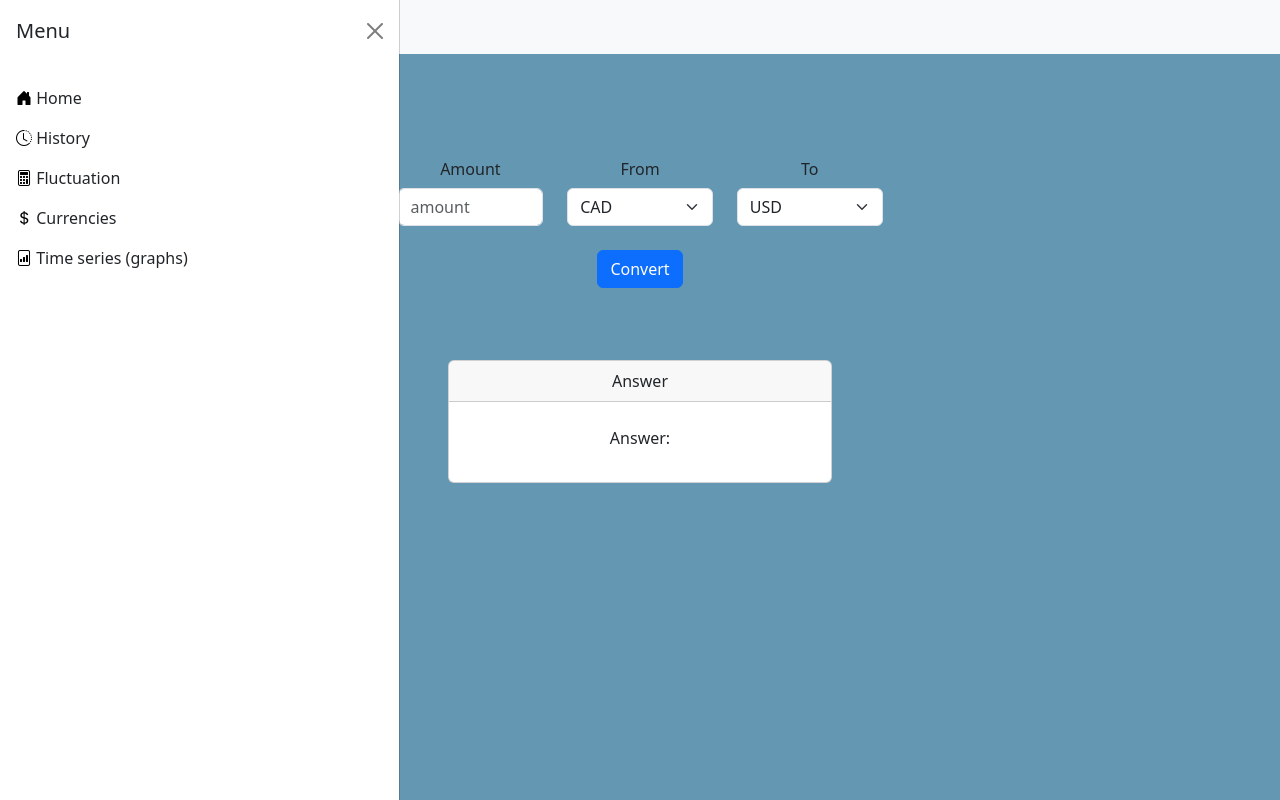
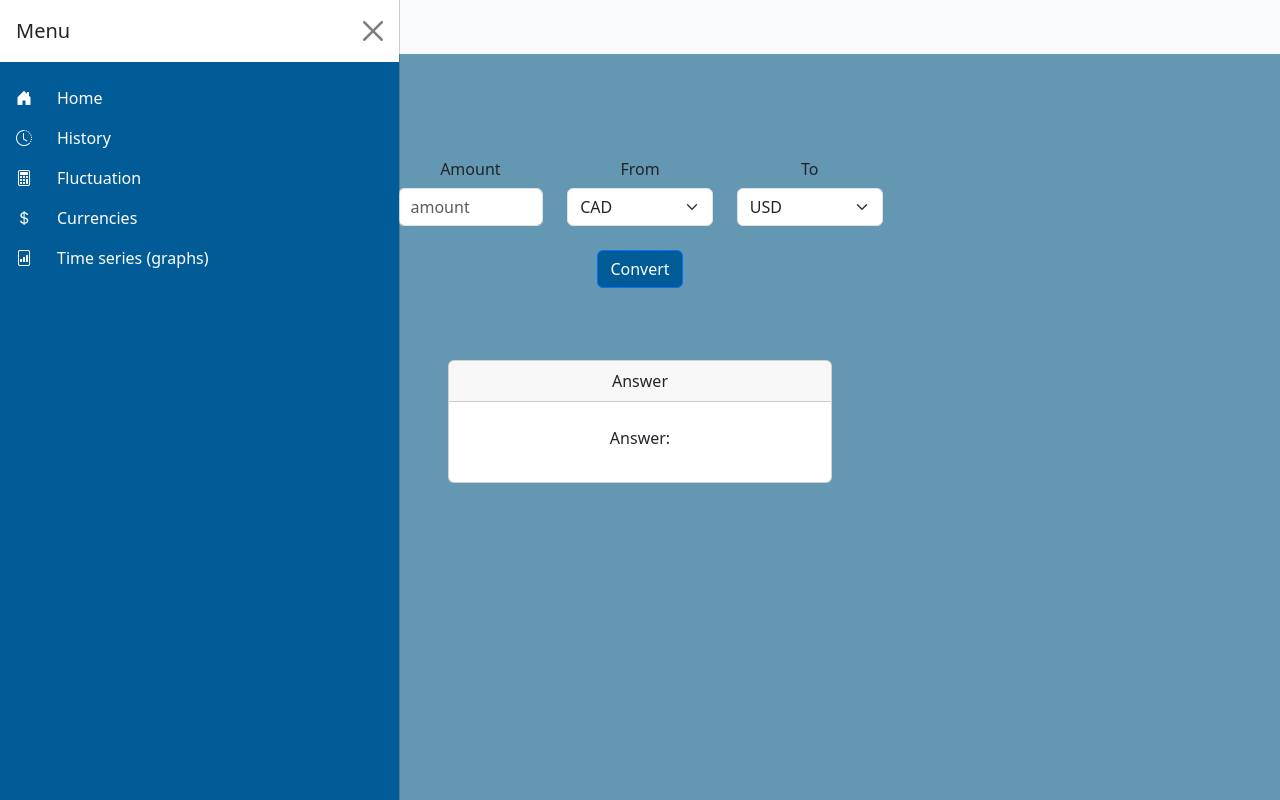
Before and after one commit to albertho425/currency-app, a plain HTML site: page index.html in a window 1280 px wide. Both pictures are taken after a click on the button 103 px from the left and 27 px from the top of the page. Drawn offline with nearby package versions, Linux system fonts and the light colour scheme.

Commit message:
Add nav menu padding and color

```diff
--- a/nav.html
+++ b/nav.html
@@ -16,19 +16,19 @@
   <div class="offcanvas-body">
     <ul class="navbar-nav justify-content-end flex-grow-1 pe-3">
         <li class="nav-item">
-          <a class="nav-link active" aria-current="page" href="index.html"><i class="bi bi-house-door-fill"></i>     Home</a>
+          <a class="nav-link active" aria-current="page" href="index.html"><i class="bi bi-house-door-fill menu-icon"></i><span class="nav-item-text">Home</span></a>
         </li>
         <li class="nav-item">
-          <a class="nav-link" href="history.html"><i class="bi bi-clock-history"></i> History</a>
+          <a class="nav-link" href="history.html"><i class="bi bi-clock-history menu-icon"></i><span class="nav-item-text">History</span></a>
         </li>
         <li class="nav-item">
-            <a class="nav-link" href="fluctuation.html"><i class="bi bi-calculator"></i> Fluctuation</a>
+            <a class="nav-link" href="fluctuation.html"><i class="bi bi-calculator menu-icon"></i><span class="nav-item-text">Fluctuation</span></a>
           </li>
         <li class="nav-item">
-        <a class="nav-link" href="dashboard.html"><i class="bi bi-currency-dollar"></i> Currencies</a>
+        <a class="nav-link" href="dashboard.html"><i class="bi bi-currency-dollar menu-icon"></i><span class="nav-item-text">Currencies</span> </a>
         </li>
         <li class="nav-item">
-            <a class="nav-link" href="timeseries.html"><i class="bi bi-file-bar-graph"></i> Time series (graphs)</a>
+            <a class="nav-link" href="timeseries.html"><i class="bi bi-file-bar-graph menu-icon"></i><span class="nav-item-text"></span>Time series (graphs) </a>
         </li>
 
   </div>
--- a/style.css
+++ b/style.css
@@ -19,3 +19,27 @@ canvas {
     background-color: white;
 
 }
+
+.nav-item-text {
+    padding-left: 25px;
+}
+
+.btn-close {
+    font-size: 20px;
+    color: black;
+    opacity: 0.5;
+}
+
+.offcanvas-body {
+    // background: #03396c;
+    background: #005b96;
+    color: white;
+  }
+
+.menu-icon {
+    color: white;
+}
+
+.btn {
+    background: #005b96;
+}
```
